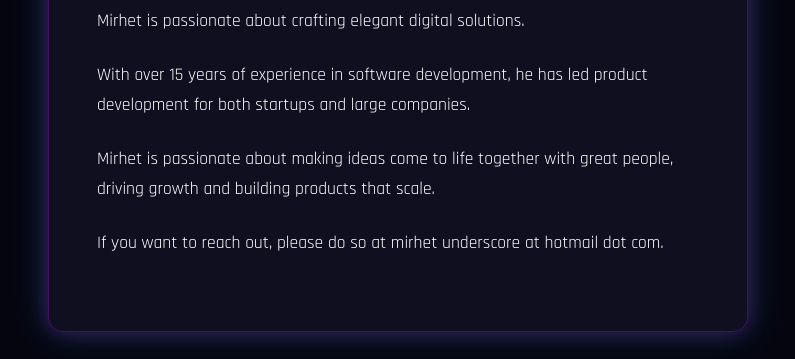
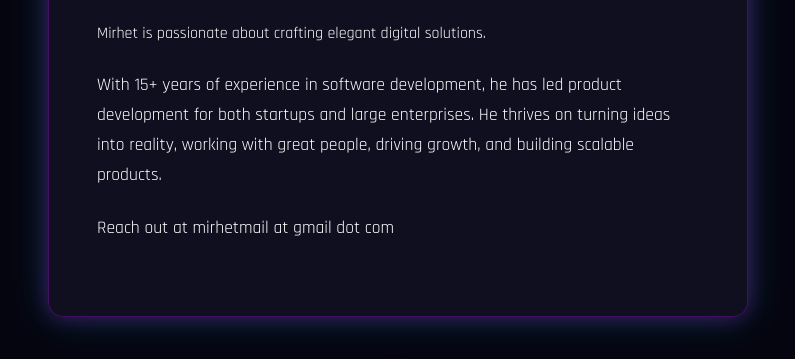
Before and after one commit to mirhet/mirhet.github.io, a plain HTML site: page index.html in a window 1280 px wide. Shown: the part 258-617 px from the top of the page, without its empty margins (242-1037 px from the left). Drawn offline with nearby package versions, Linux system fonts and the light colour scheme; a script that the page names is missing.

Commit message:
Update index.html

```diff
--- a/index.html
+++ b/index.html
@@ -339,13 +339,11 @@
             <h1>Mirhet Julardzija</h1>
             <h2>Builder of things</h2>
 
-            <p>Mirhet is passionate about crafting elegant digital solutions.</p>
+            <p></p>Mirhet is passionate about crafting elegant digital solutions.</p>
 
-            <p>With over 15 years of experience in software development, he has led product development for both startups and large companies.</p>
+            <p>With 15+ years of experience in software development, he has led product development for both startups and large enterprises. He thrives on turning ideas into reality, working with great people, driving growth, and building scalable products.</p>
 
-            <p>Mirhet is passionate about making ideas come to life together with great people, driving growth and building products that scale.</p>
-
-            <p>If you want to reach out, please do so at mirhet underscore at hotmail dot com</a>.</p>
+            <p>Reach out at mirhetmail at gmail dot com</p>
 
         </div>
 
```
